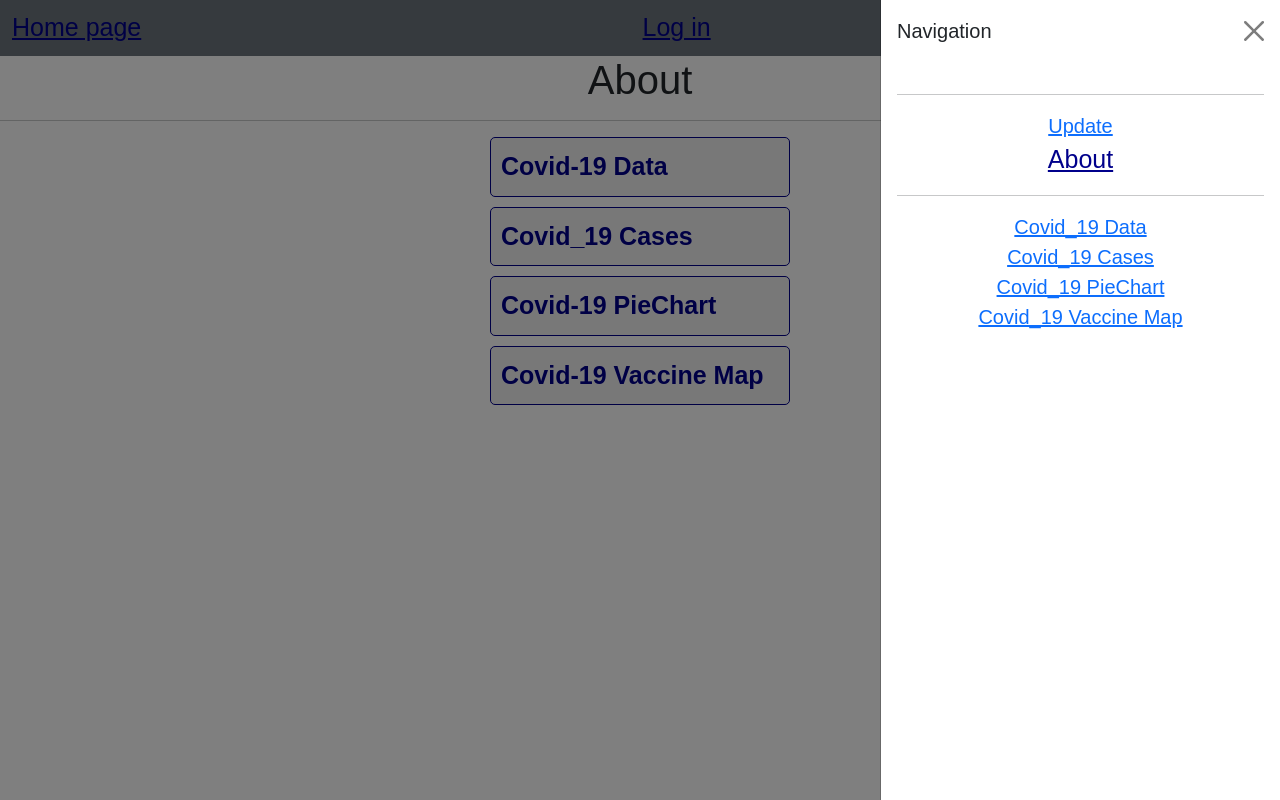
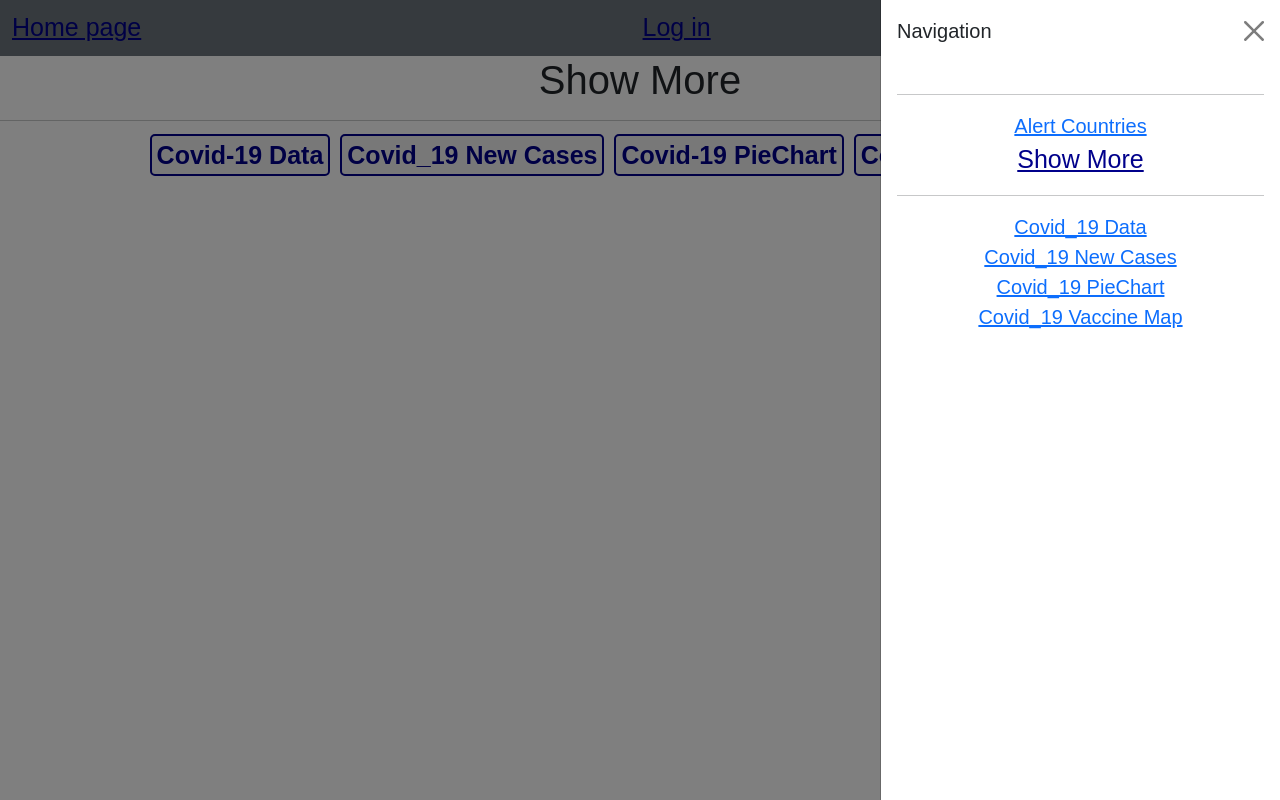
Before and after one commit to pranabcode2023/Covid-19-React-Project, a React (Create React App) app: page /about in a window 1280 px wide. Both pictures are taken after a click on the button 1240 px from the left and 28 px from the top of the page. Built offline with nearby package versions, Linux system fonts and the light colour scheme; no server answers; a web font is replaced by a local one.

Commit message:
Edited Name, Css

```diff
--- a/src/App.css
+++ b/src/App.css
@@ -57,6 +57,10 @@ input[type="text"] {
   max-width: auto;
   margin: 0 auto;
   /* border: 2px solid rgb(227, 4, 4); */
+  display: flex;
+    flex-wrap: wrap;
+    flex-direction: column;
+    align-items: center;
   overflow: hidden;
 }
 
@@ -285,15 +289,17 @@ canvas {
 
 /* ***************************Page LoginForm/ userprofileform****************** */
 
-.login-form {
+/* .login-form {
   display: flex;
   justify-content: center;
   align-items: center;
 
-}
+} */
 
 .forms-container {
-  display: flex;
+  /* display: flex; */
+  margin: 20px;
+  padding: 20px;
 }
 
 form {
@@ -422,13 +428,13 @@ button[type="submit"]:hover {
 /*
 *****************covid19Casess Page /cards**************************** */
 
-.container {
+/* .container {
   display: flex;
   flex-wrap: wrap;
   flex-direction: column;
   align-items: center;
 
-}
+} */
 
 .card {
   width: 300px;
--- a/src/Components/Country.js
+++ b/src/Components/Country.js
@@ -121,7 +121,7 @@ const Country = () => {
                     style={{
                         color: 'darkblue',
                         display: "flex"
-                    }} onClick={goBack} >Back to About</Button>
+                    }} onClick={goBack} >Back to Show More</Button>
             </>
 
             <input type="text" placeholder="Search by country name" onChange={handleSearch} />
--- a/src/Components/Covid19Cases.js
+++ b/src/Components/Covid19Cases.js
@@ -25,16 +25,17 @@ const Covid19Cases = () => {
     }, []);
 
     return (
-
-        <div className="container">
-            <h1>Covid_19Cases</h1>
+        <div>
+            <h1>New Cases</h1>
             <>
                 <Button variant="secondary"
-                    style={{
-                        color: 'darkblue',
-                        display: "flex"
-                    }} onClick={goBack} >Back to About</Button>
+                    style={{ color: 'darkblue' }}
+                    onClick={goBack} >Back to Show More</Button>
             </>
+
+
+
+            <div style={{ display: "flex", justifyContent: 'center' }} >
 
                 {cases.map((patient, index) => (
                     <div key={index} className="card">
@@ -52,6 +53,8 @@ const Covid19Cases = () => {
                     </div>
                 ))}
             </div>
+
+        </div>
     );
 };
 
--- a/src/Components/LoginForm.js
+++ b/src/Components/LoginForm.js
@@ -30,10 +30,11 @@ function LoginForm({ functionType }) {
     }
 
     return (
-        <div className="login-form">
+        <div className="login-form" style={{ display: "flex", justifyContent: 'center', margin: '20px' }}>
             {functionType === "register" && (
                 <form onSubmit={handleSubmit}>
                     <label>
+                        <h1>Register</h1>
                         Email:
                         <input className='loginInput' placeholder='email' value={email} onChange={handleEmailChange} type='email' />
                     </label>
@@ -41,13 +42,14 @@ function LoginForm({ functionType }) {
                         Password:
                         <input className='loginInput' type='password' placeholder='password' value={password} onChange={(event) => setPassword(event.target.value)} />
                     </label>
-                    <Button className="loginInput" type="submit">Registration</Button>
+                    <Button className="login-button" type="submit">Registration</Button>
                     <p>Already Registered? Go for log in</p>
                 </form>
             )}
             {functionType === "login" && (
                 <form onSubmit={handleSubmit} >
                     <label>
+                        <h1>Login</h1>
                         Email:
                         <input className='loginInput' placeholder='email' value={email} onChange={handleEmailChange} type='email' />
                     </label>
--- a/src/Components/Map.js
+++ b/src/Components/Map.js
@@ -92,6 +92,7 @@ const Map = () => {
         <div>
 
             <h1>Vaccine Map</h1>
+            <p>Working on it</p>
         </div>
     )
 }
--- a/src/Components/Navbar.js
+++ b/src/Components/Navbar.js
@@ -4,7 +4,7 @@ import { NavLink, useLocation } from 'react-router-dom';
 import Container from 'react-bootstrap/Container';
 import Nav from 'react-bootstrap/Nav';
 import Navbar from 'react-bootstrap/Navbar';
-import NavDropdown from 'react-bootstrap/NavDropdown';
+// import NavDropdown from 'react-bootstrap/NavDropdown';
 import Offcanvas from 'react-bootstrap/Offcanvas';
 import { AuthContext } from '../contexts/AuthContext';
 
@@ -43,19 +43,19 @@ function OffcanvasNavbar() {
                             <Offcanvas.Body>
                                 <Nav >
                                     <hr />
-                                    <NavLink to='/RedAlert' style={({ isActive }) => isActive ? linkStyle : null}>Update</NavLink>
+                                    <NavLink to='/RedAlert' style={({ isActive }) => isActive ? linkStyle : null}>Alert Countries</NavLink>
 
                                     {/* <hr />
                                     <NavLink to='/' style={({ isActive }) => isActive ? linkStyle : null}>HomePage</NavLink>
                                     <hr /> */}
-                                    <NavLink to='/about' style={({ isActive }) => isActive ? linkStyle : null}>About</NavLink>
+                                    <NavLink to='/about' style={({ isActive }) => isActive ? linkStyle : null}>Show More</NavLink>
 
                                     <hr />
                                     {location.pathname.includes("about") ?
                                         <>
                                             {/* <NavLink to='/About/LoginForm' style={({ isActive }) => isActive ? linkStyle : null}>LoginForm</NavLink> */}
                                             <NavLink to='/About/Country' style={({ isActive }) => isActive ? linkStyle : null}>Covid_19 Data</NavLink>
-                                            <NavLink to='/About/Covid19Cases' style={({ isActive }) => isActive ? linkStyle : null}>Covid_19 Cases</NavLink>
+                                            <NavLink to='/About/Covid19Cases' style={({ isActive }) => isActive ? linkStyle : null}>Covid_19 New Cases</NavLink>
                                             <NavLink to='/About/PieChart' style={({ isActive }) => isActive ? linkStyle : null}>Covid_19 PieChart</NavLink>
                                             <NavLink to='/About/Map' style={({ isActive }) => isActive ? linkStyle : null}>Covid_19 Vaccine Map</NavLink>
                                         </>
--- a/src/Components/PieChart.js
+++ b/src/Components/PieChart.js
@@ -49,7 +49,7 @@ const PieChart = () => {
           style={{
             color: 'darkblue',
           }}
-          onClick={goBack} >Back to About</Button>
+          onClick={goBack} >Back to Show More</Button>
       </>
 
       <Doughnut data={chartData} />
--- a/src/Pages/About.js
+++ b/src/Pages/About.js
@@ -48,17 +48,16 @@ import { NavLink, Outlet, useLocation } from 'react-router-dom';
 function About() {
     const location = useLocation();
     const linkStyle = {
+        display: 'flex-start',
         color: 'darkblue',
         fontSize: '25px',
         fontWeight: 'bold',
         textDecoration: 'none',
-        display: 'flex',
-        border: '1px solid darkblue',
-        padding: '10px',
+        border: '2px solid darkblue',
+        padding: '5px',
         borderRadius: '5px',
-        margin: '10px auto', // center horizontally
+        margin: '5px', // center horizontally
         textAlign: 'center',
-        width: '300px',
         backgroundColor: '#f1f1f1',
     };
     return (
@@ -71,7 +70,7 @@ function About() {
                 <Outlet />
             ) : (
                 <>
-                    <h1>About</h1>
+                    <h1>Show More</h1>
                     <hr />
 
                     {location.pathname.includes('about') ? (
@@ -94,7 +93,7 @@ function About() {
                                         : linkStyle
                                 }
                             >
-                                Covid_19 Cases
+                                Covid_19 New Cases
                             </NavLink>
                             <NavLink
                                 to="/About/PieChart"
--- a/src/Pages/Login.js
+++ b/src/Pages/Login.js
@@ -4,13 +4,16 @@ import LoginForm from '../Components/LoginForm'
 function Login() {
 
     return (
-        <div>
-            <h1>Register</h1>
+        <div style={{ display: "flex", justifyContent: 'center', margin: '80px' }}>
+            {/* <h1>Register</h1> */}
             <LoginForm functionType={"register"} />
 
-            <h1>Login</h1>
+            {/* <h1>Login</h1> */}
+
             <LoginForm functionType={"login"} />
         </div>
+
+
     )
 }
 
```
Lines whose indentation alone changed are shown as unchanged.
